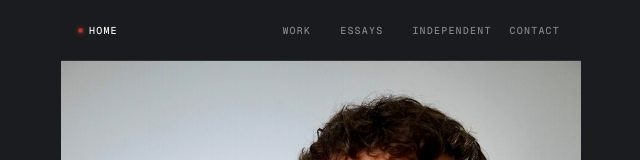
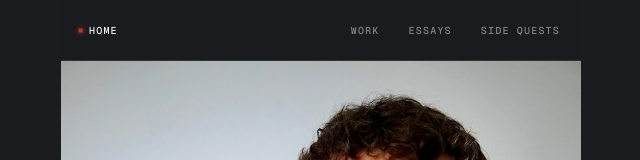
Before and after one commit to lucaschatham/lucaschatham, a Next.js app: page / in a window 1280 px wide. Shown: the top 160 px of the page, without its empty margins (319-959 px from the left). Built offline with nearby package versions, Linux system fonts and the light colour scheme.

Commit message:
fix: restore side quests navigation

```diff
--- a/components/manifest.tsx
+++ b/components/manifest.tsx
@@ -182,7 +182,7 @@ export function ManifestNav({ active }: { active: NavKey }) {
   const links: { key: NavKey; href: string; label: string }[] = [
     { key: "projects", href: "/projects", label: "Work" },
     { key: "essays", href: "/essays", label: "Essays" },
-    { key: "side-quests", href: "/side-quests", label: "Independent" },
+    { key: "side-quests", href: "/side-quests", label: "Side Quests" },
   ];
 
   const homeActive = active === "home";
@@ -216,9 +216,6 @@ export function ManifestNav({ active }: { active: NavKey }) {
             </Link>
           );
         })}
-        <a href="mailto:chathamworks@gmail.com" aria-label="Email Lucas Chatham">
-          Contact
-        </a>
       </div>
     </nav>
   );
```
Also changed, not shown: 1 other file (tests, documents, lock files or other folders).
